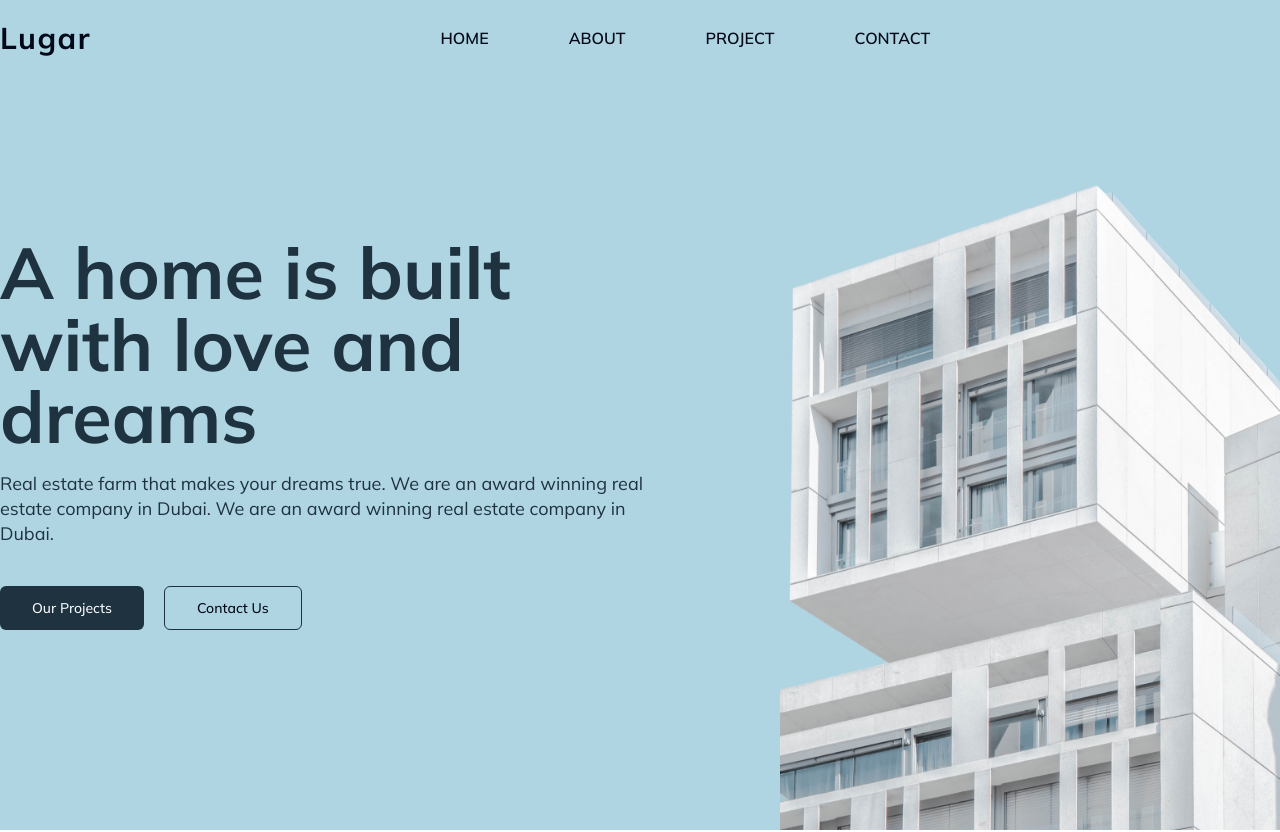
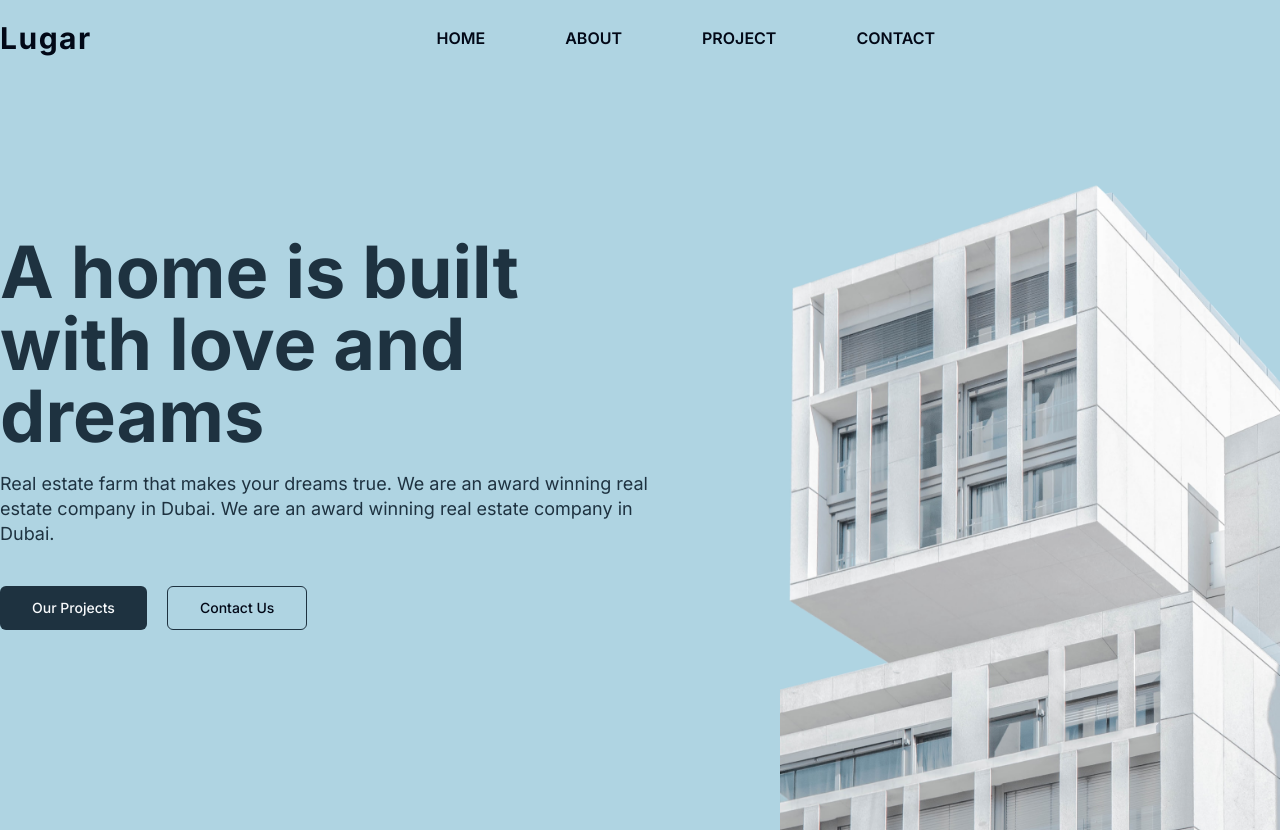
Before and after one commit to vaskrsijep/next_real_estate, a Next.js app: page / in a window 1280 px wide. Shown: the top 832 px of the page. Built offline with nearby package versions, Linux system fonts and the light colour scheme.

Commit message:
fixing font sans

```diff
--- a/src/app/layout.tsx
+++ b/src/app/layout.tsx
@@ -21,10 +21,11 @@ export default function RootLayout({
   return (
     <html lang="en">
       <body
-        className={cn(
-          "min-h-screen bg-background font-sans antialiased",
-          fontSans.variable
-        )}
+      className={`${fontSans.variable} font-sans min-h-screen bg-background antialiased`}
+        // className={cn(
+        //   "min-h-screen bg-background antialiased",
+        //   fontSans.variable
+        // )}
       >
         {children}
       </body>
--- a/tailwind.config.ts
+++ b/tailwind.config.ts
@@ -21,7 +21,8 @@ const config = {
     },
     extend: {
       fontFamily: {
-        sans: ["var(--font-test)", ...fontFamily.sans],
+        sans: ["var(--font-sans)", ...fontFamily.sans],
+
       },
       colors: {
         primary1: "hsl(var(--primary1))",
```
